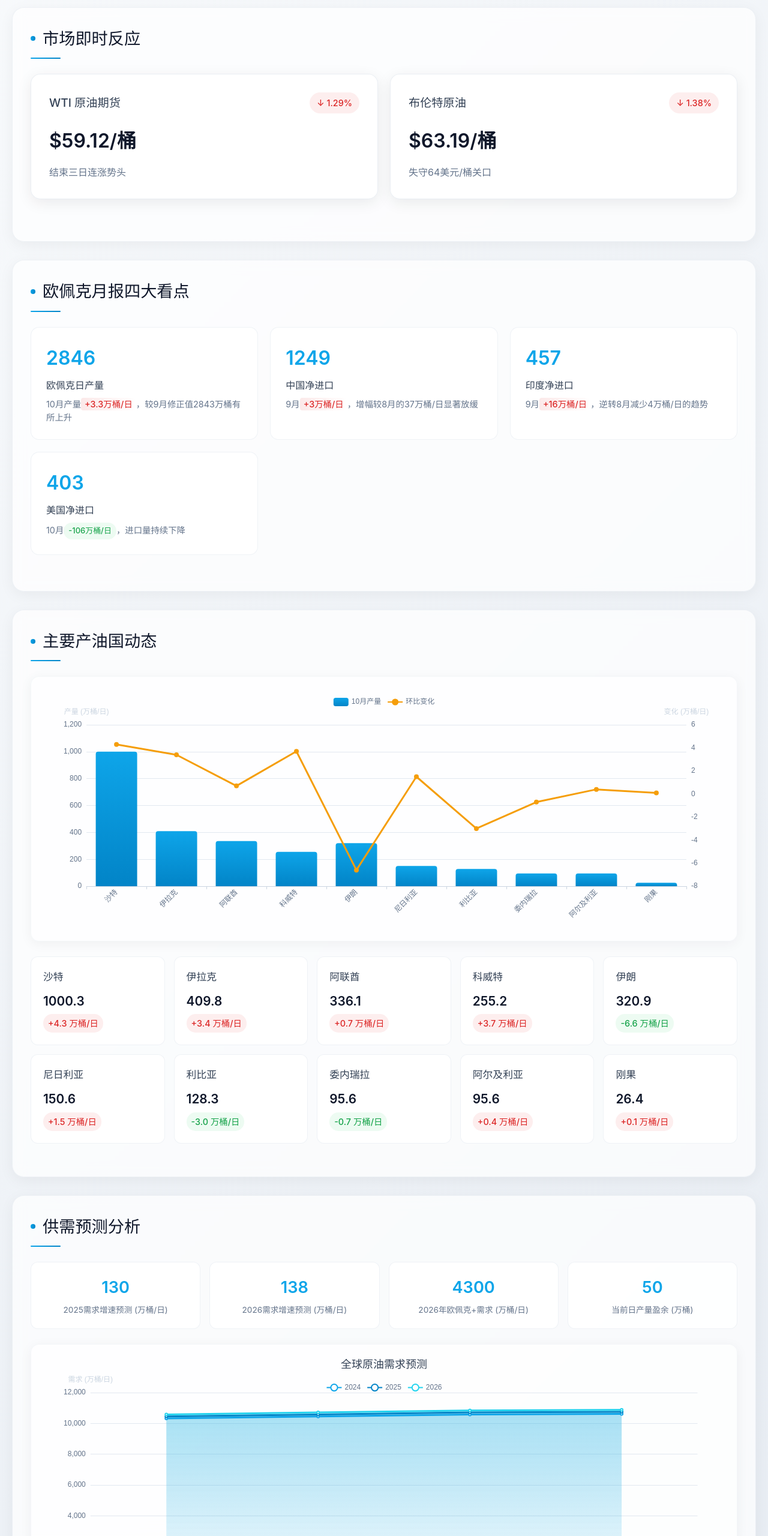
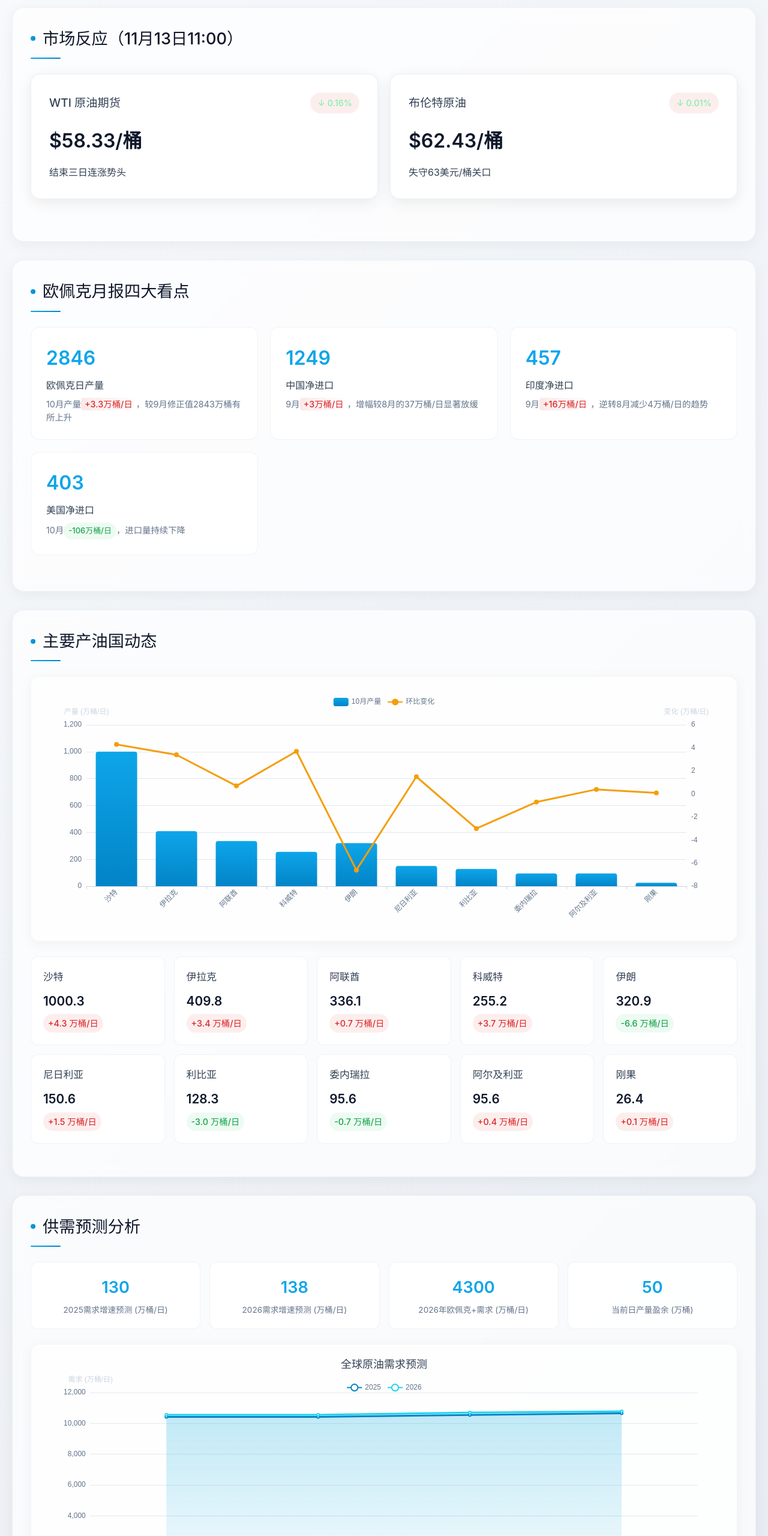
Before and after one commit to anderseric123/marco.github.io, a plain HTML site: page index.html in a window 1280 px wide. Shown: the part 240-2800 px from the top of the page at 60% size. Drawn offline with nearby package versions, Linux system fonts and the light colour scheme.

Commit message:
Update index.html

```diff
--- a/index.html
+++ b/index.html
@@ -100,7 +100,7 @@
             border-radius: 20px;
             font-weight: 500;
             background: rgba(220, 38, 38, 0.08);
-            color: #dc2626;
+            color: #86efac;
         }
 
         .price-value {
@@ -112,7 +112,7 @@
 
         .price-change {
             font-size: 1em;
-            color: #64748b;
+            color: #334155;
         }
 
         .section {
@@ -356,34 +356,35 @@
         }
     </style>
 <base target="_blank">
+<base target="_blank">
 </head>
 <body>
     <div class="container">
         <!-- 页面标题 -->
         <div class="header fade-in">
-            <h1>欧佩克月报深度解析</h1>
+            <h1>欧佩克月报深度梳理</h1>
             <p class="subtitle">2025年11月 | 供应过剩格局下的市场新动态</p>
         </div>
 
         <!-- 市场即时反应 -->
         <div class="section fade-in">
-            <h2 class="section-title">市场即时反应</h2>
+            <h2 class="section-title">市场反应（11月13日11:00）</h2>
             <div class="market-impact">
                 <div class="oil-price-card">
                     <div class="price-header">
                         <span class="price-title">WTI 原油期货</span>
-                        <span class="price-trend">↓ 1.29%</span>
+                        <span class="price-trend">↓ 0.16%</span>
                     </div>
-                    <div class="price-value" id="wti-price">$59.12/桶</div>
+                    <div class="price-value" id="wti-price">$58.36/桶</div>
                     <div class="price-change">结束三日连涨势头</div>
                 </div>
                 <div class="oil-price-card">
                     <div class="price-header">
                         <span class="price-title">布伦特原油</span>
-                        <span class="price-trend">↓ 1.38%</span>
+                        <span class="price-trend">↓ 0.01%</span>
                     </div>
-                    <div class="price-value" id="brent-price">$63.19/桶</div>
-                    <div class="price-change">失守64美元/桶关口</div>
+                    <div class="price-value" id="brent-price">$62.45/桶</div>
+                    <div class="price-change">失守63美元/桶关口</div>
                 </div>
             </div>
         </div>
@@ -490,30 +491,22 @@
 
         <!-- 后市展望 -->
         <div class="section fade-in">
-            <h2 class="section-title">后市展望</h2>
-            <div class="key-points-grid">
                 <div class="key-point-card">
-                    <div class="key-point-title">短期走势</div>
+                    <div class="key-point-title">国泰君安期货</div>
                     <div class="key-point-desc">
-                        在供应过剩担忧下，油价上涨空间受限。WTI原油结束三日连涨，市场情绪趋于谨慎。
+                        暴跌后波动或继续放大，逐步考验前低。核心逻辑：①俄油制裁虽短期提振，但中国地炼成最终承接者，主营消耗原料库存，地缘利多待观察；②委内地缘问题情绪溢价高，随时可能回吐。
                     </div>
                 </div>
                 <div class="key-point-card">
-                    <div class="key-point-title">中期风险</div>
+                    <div class="key-point-title">山金期货</div>
                     <div class="key-point-desc">
-                        2026年市场将面临更显著的供应过剩，欧佩克数据显示将出现盈余，尽管规模比其他预测机构更为温和。
+                        长期供应压力仍在，油价重心向下。重点关注：①全球原油浮仓和亚太俄油采购；②乌克兰打击范围扩大至管道和海上终端，俄海运出货量连降三周至两月低点，短期冲突难缓解。
                     </div>
                 </div>
                 <div class="key-point-card">
-                    <div class="key-point-title">需求端</div>
+                    <div class="key-point-title">新湖期货</div>
                     <div class="key-point-desc">
-                        2025年全球经济增长预期维持在3%，需求增速预测保持不变，但主要消费国进口变化分化。
-                    </div>
-                </div>
-                <div class="key-point-card">
-                    <div class="key-point-title">政策影响</div>
-                    <div class="key-point-desc">
-                        沙特引导增产以夺回市场份额，但联盟成员首次表现出放缓迹象，政策转向可能性增加。
+                        短期维持区间偏弱震荡。地缘：俄乌准备恢复伊斯坦布尔会谈；宏观：美联储票委对12月降息不积极。建议密切关注宏观地缘消息扰动。
                     </div>
                 </div>
             </div>
@@ -530,8 +523,8 @@
         // 初始化页面数据
         document.addEventListener('DOMContentLoaded', function() {
             // 设置初始油价数据
-            document.getElementById('wti-price').textContent = '$59.12/桶';
-            document.getElementById('brent-price').textContent = '$63.19/桶';
+            document.getElementById('wti-price').textContent = '$58.33/桶';
+            document.getElementById('brent-price').textContent = '$62.43/桶';
 
             // 生成国家产量卡片
             generateCountryCards();
@@ -716,7 +709,7 @@
                     }
                 },
                 legend: {
-                    data: ['2024', '2025', '2026'],
+                    data: ['2025', '2026'],
                     top: 40,
                     textStyle: {
                         color: '#64748b'
@@ -759,26 +752,9 @@
                 },
                 series: [
                     {
-                        name: '2024',
-                        type: 'line',
-                        data: [10320, 10450, 10580, 10620],
-                        itemStyle: {
-                            color: '#0ea5e9'
-                        },
-                        lineStyle: {
-                            width: 3
-                        },
-                        areaStyle: {
-                            color: new echarts.graphic.LinearGradient(0, 0, 0, 1, [
-                                { offset: 0, color: 'rgba(14, 165, 233, 0.2)' },
-                                { offset: 1, color: 'rgba(14, 165, 233, 0.03)' }
-                            ])
-                        }
-                    },
-                    {
                         name: '2025',
                         type: 'line',
-                        data: [10450, 10580, 10710, 10750],
+                        data: [10426, 10421, 10549, 10657],
                         itemStyle: {
                             color: '#0284c7'
                         },
@@ -795,7 +771,7 @@
                     {
                         name: '2026',
                         type: 'line',
-                        data: [10580, 10710, 10840, 10880],
+                        data: [10555, 10557, 10705, 10787],
                         itemStyle: {
                             color: '#22d3ee'
                         },
```
